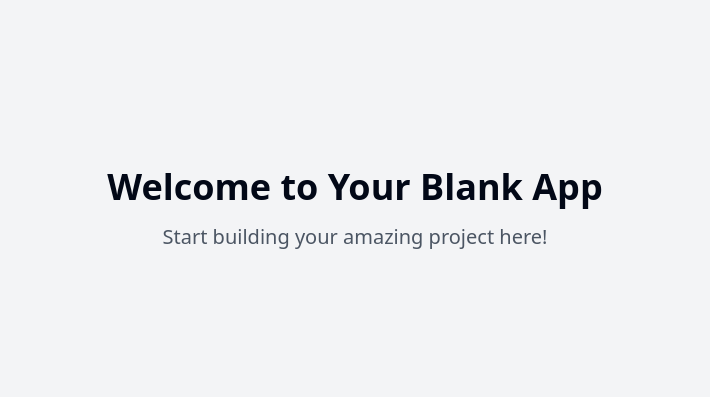
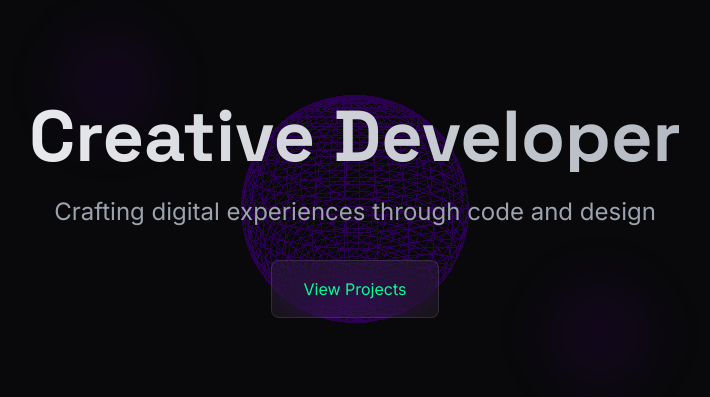
Before and after one commit to vikasvishwakarma018/dark-3d-portfolio-nexus, a React (Vite) app: page / in a window 1280 px wide. Shown: the part 191-588 px from the top of the page, without its empty margins (285-995 px from the left). Built offline with nearby package versions, Linux system fonts and the light colour scheme.

Commit message:
Create 3D dark portfolio page
Implement a new 3D dark-themed portfolio webpage for personal use. This includes design and layout adjustments to enhance visual appeal and user experience.
[skip gpt_engineer]

```diff
--- a/package.json
+++ b/package.json
@@ -40,6 +40,7 @@
     "@radix-ui/react-toggle-group": "^1.1.0",
     "@radix-ui/react-tooltip": "^1.1.4",
     "@tanstack/react-query": "^5.56.2",
+    "@types/three": "^0.171.0",
     "class-variance-authority": "^0.7.1",
     "clsx": "^2.1.1",
     "cmdk": "^1.0.0",
@@ -58,6 +59,7 @@
     "sonner": "^1.5.0",
     "tailwind-merge": "^2.5.2",
     "tailwindcss-animate": "^1.0.7",
+    "three": "^0.172.0",
     "vaul": "^0.9.3",
     "zod": "^3.23.8"
   },
--- /dev/null
+++ b/src/components/Hero.tsx
@@ -0,0 +1,82 @@
+import React, { useEffect, useRef } from 'react';
+import * as THREE from 'three';
+
+export const Hero = () => {
+  const containerRef = useRef<HTMLDivElement>(null);
+  const sceneRef = useRef<THREE.Scene | null>(null);
+  const cameraRef = useRef<THREE.PerspectiveCamera | null>(null);
+  const rendererRef = useRef<THREE.WebGLRenderer | null>(null);
+  const sphereRef = useRef<THREE.Mesh | null>(null);
+
+  useEffect(() => {
+    if (!containerRef.current) return;
+
+    // Scene setup
+    sceneRef.current = new THREE.Scene();
+    cameraRef.current = new THREE.PerspectiveCamera(75, window.innerWidth / window.innerHeight, 0.1, 1000);
+    rendererRef.current = new THREE.WebGLRenderer({ alpha: true });
+
+    const renderer = rendererRef.current;
+    renderer.setSize(window.innerWidth / 2, window.innerHeight / 2);
+    containerRef.current.appendChild(renderer.domElement);
+
+    // Create sphere
+    const geometry = new THREE.SphereGeometry(2, 32, 32);
+    const material = new THREE.MeshPhongMaterial({
+      color: 0x4B0082,
+      wireframe: true,
+      emissive: 0x4B0082,
+      emissiveIntensity: 0.2,
+    });
+    sphereRef.current = new THREE.Mesh(geometry, material);
+    sceneRef.current.add(sphereRef.current);
+
+    // Lighting
+    const ambientLight = new THREE.AmbientLight(0xffffff, 0.5);
+    sceneRef.current.add(ambientLight);
+
+    const pointLight = new THREE.PointLight(0x00FF94, 1);
+    pointLight.position.set(5, 5, 5);
+    sceneRef.current.add(pointLight);
+
+    cameraRef.current.position.z = 5;
+
+    // Animation
+    const animate = () => {
+      requestAnimationFrame(animate);
+      if (sphereRef.current) {
+        sphereRef.current.rotation.x += 0.001;
+        sphereRef.current.rotation.y += 0.001;
+      }
+      renderer.render(sceneRef.current!, cameraRef.current!);
+    };
+    animate();
+
+    // Cleanup
+    return () => {
+      renderer.dispose();
+      containerRef.current?.removeChild(renderer.domElement);
+    };
+  }, []);
+
+  return (
+    <div className="relative min-h-screen flex items-center justify-center overflow-hidden">
+      <div className="hero-glow left-1/4 top-1/4" />
+      <div className="hero-glow right-1/4 bottom-1/4" />
+      <div className="container mx-auto px-4 z-10">
+        <div className="text-center">
+          <h1 className="text-5xl md:text-7xl font-space font-bold mb-6 bg-gradient-to-r from-white to-gray-400 text-transparent bg-clip-text">
+            Creative Developer
+          </h1>
+          <p className="text-xl md:text-2xl text-gray-400 mb-8">
+            Crafting digital experiences through code and design
+          </p>
+          <button className="glass px-8 py-4 text-neon-green hover:bg-white/10 transition-colors">
+            View Projects
+          </button>
+        </div>
+      </div>
+      <div ref={containerRef} className="absolute inset-0 flex items-center justify-center pointer-events-none" />
+    </div>
+  );
+};
--- a/src/index.css
+++ b/src/index.css
@@ -1,92 +1,32 @@
+@import url('https://fonts.googleapis.com/css2?family=Space+Grotesk:wght@300;400;500;600;700&display=swap');
+@import url('https://fonts.googleapis.com/css2?family=Inter:wght@100;200;300;400;500;600;700;800;900&display=swap');
+
 @tailwind base;
 @tailwind components;
 @tailwind utilities;
 
 @layer base {
   :root {
-    --background: 0 0% 100%;
-    --foreground: 222.2 84% 4.9%;
-
-    --card: 0 0% 100%;
-    --card-foreground: 222.2 84% 4.9%;
-
-    --popover: 0 0% 100%;
-    --popover-foreground: 222.2 84% 4.9%;
-
-    --primary: 222.2 47.4% 11.2%;
-    --primary-foreground: 210 40% 98%;
-
-    --secondary: 210 40% 96.1%;
-    --secondary-foreground: 222.2 47.4% 11.2%;
-
-    --muted: 210 40% 96.1%;
-    --muted-foreground: 215.4 16.3% 46.9%;
-
-    --accent: 210 40% 96.1%;
-    --accent-foreground: 222.2 47.4% 11.2%;
-
-    --destructive: 0 84.2% 60.2%;
-    --destructive-foreground: 210 40% 98%;
-
-    --border: 214.3 31.8% 91.4%;
-    --input: 214.3 31.8% 91.4%;
-    --ring: 222.2 84% 4.9%;
-
+    --background: 240 10% 3.9%;
+    --foreground: 0 0% 98%;
+    --card: 240 10% 3.9%;
+    --card-foreground: 0 0% 98%;
+    --popover: 240 10% 3.9%;
+    --popover-foreground: 0 0% 98%;
+    --primary: 0 0% 98%;
+    --primary-foreground: 240 5.9% 10%;
+    --secondary: 240 3.7% 15.9%;
+    --secondary-foreground: 0 0% 98%;
+    --muted: 240 3.7% 15.9%;
+    --muted-foreground: 240 5% 64.9%;
+    --accent: 240 3.7% 15.9%;
+    --accent-foreground: 0 0% 98%;
+    --destructive: 0 62.8% 30.6%;
+    --destructive-foreground: 0 0% 98%;
+    --border: 240 3.7% 15.9%;
+    --input: 240 3.7% 15.9%;
+    --ring: 240 4.9% 83.9%;
     --radius: 0.5rem;
-
-    --sidebar-background: 0 0% 98%;
-
-    --sidebar-foreground: 240 5.3% 26.1%;
-
-    --sidebar-primary: 240 5.9% 10%;
-
-    --sidebar-primary-foreground: 0 0% 98%;
-
-    --sidebar-accent: 240 4.8% 95.9%;
-
-    --sidebar-accent-foreground: 240 5.9% 10%;
-
-    --sidebar-border: 220 13% 91%;
-
-    --sidebar-ring: 217.2 91.2% 59.8%;
-  }
-
-  .dark {
-    --background: 222.2 84% 4.9%;
-    --foreground: 210 40% 98%;
-
-    --card: 222.2 84% 4.9%;
-    --card-foreground: 210 40% 98%;
-
-    --popover: 222.2 84% 4.9%;
-    --popover-foreground: 210 40% 98%;
-
-    --primary: 210 40% 98%;
-    --primary-foreground: 222.2 47.4% 11.2%;
-
-    --secondary: 217.2 32.6% 17.5%;
-    --secondary-foreground: 210 40% 98%;
-
-    --muted: 217.2 32.6% 17.5%;
-    --muted-foreground: 215 20.2% 65.1%;
-
-    --accent: 217.2 32.6% 17.5%;
-    --accent-foreground: 210 40% 98%;
-
-    --destructive: 0 62.8% 30.6%;
-    --destructive-foreground: 210 40% 98%;
-
-    --border: 217.2 32.6% 17.5%;
-    --input: 217.2 32.6% 17.5%;
-    --ring: 212.7 26.8% 83.9%;
-    --sidebar-background: 240 5.9% 10%;
-    --sidebar-foreground: 240 4.8% 95.9%;
-    --sidebar-primary: 224.3 76.3% 48%;
-    --sidebar-primary-foreground: 0 0% 100%;
-    --sidebar-accent: 240 3.7% 15.9%;
-    --sidebar-accent-foreground: 240 4.8% 95.9%;
-    --sidebar-border: 240 3.7% 15.9%;
-    --sidebar-ring: 217.2 91.2% 59.8%;
   }
 }
 
@@ -94,8 +34,20 @@
   * {
     @apply border-border;
   }
-
   body {
-    @apply bg-background text-foreground;
+    @apply bg-background text-foreground font-inter;
+    background: linear-gradient(to bottom right, #030014, #0A0A0A);
+  }
+  .glass {
+    @apply bg-white/5 backdrop-blur-lg border border-white/10 rounded-lg;
   }
 }
+
+.hero-glow {
+  position: absolute;
+  width: 150px;
+  height: 150px;
+  background: radial-gradient(circle, rgba(75, 0, 130, 0.2) 0%, rgba(0, 255, 148, 0) 70%);
+  border-radius: 50%;
+  filter: blur(20px);
+}
--- a/src/pages/Index.tsx
+++ b/src/pages/Index.tsx
@@ -1,13 +1,11 @@
-// Update this page (the content is just a fallback if you fail to update the page)
+import React from 'react';
+import { Hero } from '@/components/Hero';
 
 const Index = () => {
   return (
-    <div className="min-h-screen flex items-center justify-center bg-gray-100">
-      <div className="text-center">
-        <h1 className="text-4xl font-bold mb-4">Welcome to Your Blank App</h1>
-        <p className="text-xl text-gray-600">Start building your amazing project here!</p>
-      </div>
-    </div>
+    <main className="min-h-screen bg-background text-foreground">
+      <Hero />
+    </main>
   );
 };
 
--- a/tailwind.config.ts
+++ b/tailwind.config.ts
@@ -12,85 +12,75 @@ export default {
   theme: {
     container: {
       center: true,
-			padding: '2rem',
+      padding: "2rem",
       screens: {
-				'2xl': '1400px'
-			}
+        "2xl": "1400px",
+      },
     },
     extend: {
       colors: {
-				border: 'hsl(var(--border))',
-				input: 'hsl(var(--input))',
-				ring: 'hsl(var(--ring))',
-				background: 'hsl(var(--background))',
-				foreground: 'hsl(var(--foreground))',
+        border: "hsl(var(--border))",
+        input: "hsl(var(--input))",
+        ring: "hsl(var(--ring))",
+        background: "hsl(var(--background))",
+        foreground: "hsl(var(--foreground))",
         primary: {
-					DEFAULT: 'hsl(var(--primary))',
-					foreground: 'hsl(var(--primary-foreground))'
+          DEFAULT: "hsl(var(--primary))",
+          foreground: "hsl(var(--primary-foreground))",
         },
         secondary: {
-					DEFAULT: 'hsl(var(--secondary))',
-					foreground: 'hsl(var(--secondary-foreground))'
+          DEFAULT: "hsl(var(--secondary))",
+          foreground: "hsl(var(--secondary-foreground))",
         },
         destructive: {
-					DEFAULT: 'hsl(var(--destructive))',
-					foreground: 'hsl(var(--destructive-foreground))'
+          DEFAULT: "hsl(var(--destructive))",
+          foreground: "hsl(var(--destructive-foreground))",
         },
         muted: {
-					DEFAULT: 'hsl(var(--muted))',
-					foreground: 'hsl(var(--muted-foreground))'
+          DEFAULT: "hsl(var(--muted))",
+          foreground: "hsl(var(--muted-foreground))",
         },
         accent: {
-					DEFAULT: 'hsl(var(--accent))',
-					foreground: 'hsl(var(--accent-foreground))'
+          DEFAULT: "hsl(var(--accent))",
+          foreground: "hsl(var(--accent-foreground))",
         },
         popover: {
-					DEFAULT: 'hsl(var(--popover))',
-					foreground: 'hsl(var(--popover-foreground))'
+          DEFAULT: "hsl(var(--popover))",
+          foreground: "hsl(var(--popover-foreground))",
         },
         card: {
-					DEFAULT: 'hsl(var(--card))',
-					foreground: 'hsl(var(--card-foreground))'
+          DEFAULT: "hsl(var(--card))",
+          foreground: "hsl(var(--card-foreground))",
         },
-				sidebar: {
-					DEFAULT: 'hsl(var(--sidebar-background))',
-					foreground: 'hsl(var(--sidebar-foreground))',
-					primary: 'hsl(var(--sidebar-primary))',
-					'primary-foreground': 'hsl(var(--sidebar-primary-foreground))',
-					accent: 'hsl(var(--sidebar-accent))',
-					'accent-foreground': 'hsl(var(--sidebar-accent-foreground))',
-					border: 'hsl(var(--sidebar-border))',
-					ring: 'hsl(var(--sidebar-ring))'
-				}
+        neon: {
+          purple: "#4B0082",
+          green: "#00FF94",
         },
-			borderRadius: {
-				lg: 'var(--radius)',
-				md: 'calc(var(--radius) - 2px)',
-				sm: 'calc(var(--radius) - 4px)'
+      },
+      fontFamily: {
+        space: ["Space Grotesk", "sans-serif"],
+        inter: ["Inter", "sans-serif"],
       },
       keyframes: {
-				'accordion-down': {
-					from: {
-						height: '0'
+        float: {
+          "0%, 100%": { transform: "translateY(0)" },
+          "50%": { transform: "translateY(-20px)" },
         },
-					to: {
-						height: 'var(--radix-accordion-content-height)'
-					}
+        "accordion-down": {
+          from: { height: "0" },
+          to: { height: "var(--radix-accordion-content-height)" },
         },
-				'accordion-up': {
-					from: {
-						height: 'var(--radix-accordion-content-height)'
+        "accordion-up": {
+          from: { height: "var(--radix-accordion-content-height)" },
+          to: { height: "0" },
         },
-					to: {
-						height: '0'
-					}
-				}
       },
       animation: {
-				'accordion-down': 'accordion-down 0.2s ease-out',
-				'accordion-up': 'accordion-up 0.2s ease-out'
-			}
-		}
+        float: "float 6s ease-in-out infinite",
+        "accordion-down": "accordion-down 0.2s ease-out",
+        "accordion-up": "accordion-up 0.2s ease-out",
+      },
+    },
   },
   plugins: [require("tailwindcss-animate")],
 } satisfies Config;
```
Also changed, not shown: 1 other file (tests, documents, lock files or other folders). Lines whose indentation alone changed are shown as unchanged.
